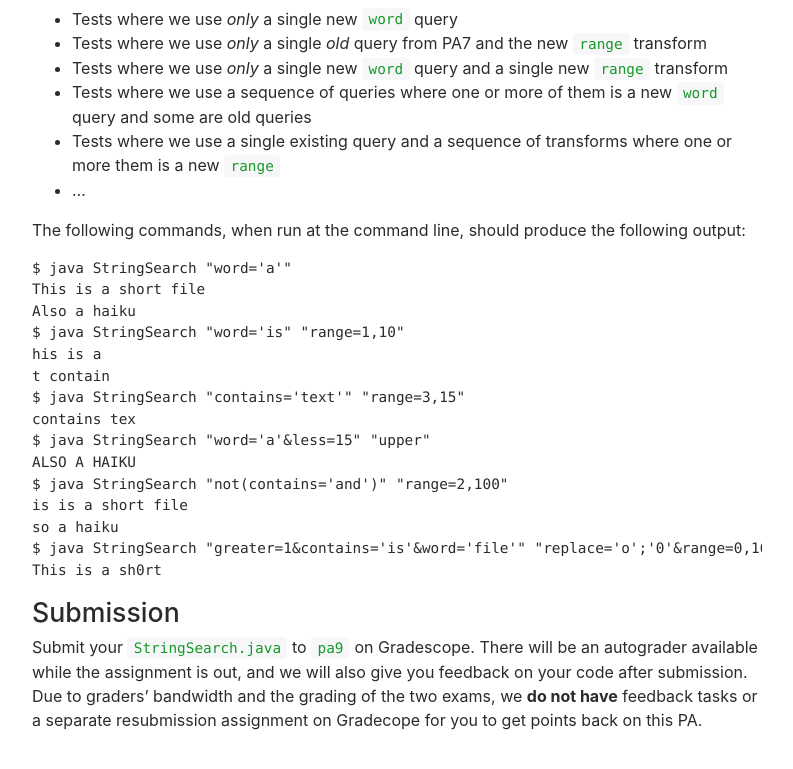
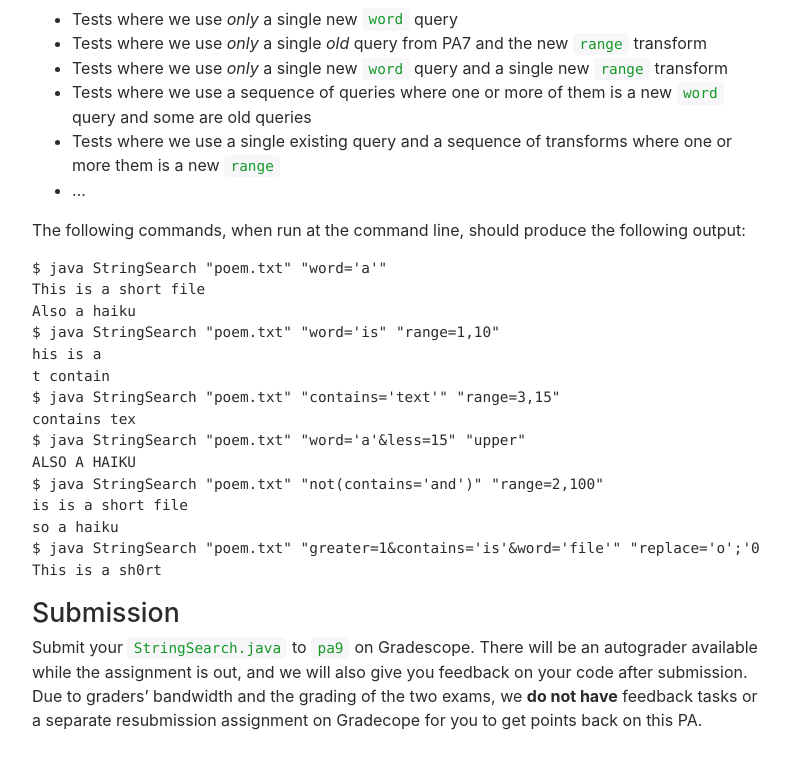
Before and after one commit to ucsd-cse11-s20/ucsd-cse11-s20.github.io, a Jekyll site: the page built from pa9/index.md, in a window 1280 px wide and 900 px high, scrolled down 2176 px. Shown: the top 769 px of the window, without its empty margins (243-1036 px from the left). Built offline with Jekyll 4.4.1, drawn with Linux system fonts in a browser that asks for light colours; nearby versions of some CDN libraries.

Commit message:
Update index.md

````diff
--- a/pa9/index.md
+++ b/pa9/index.md
@@ -110,20 +110,20 @@ We will use the following kinds of tests to grade your code:
 
 The following commands, when run at the command line, should produce the following output:
 ```
-$ java StringSearch "word='a'"
+$ java StringSearch "poem.txt" "word='a'"
 This is a short file
 Also a haiku
-$ java StringSearch "word='is" "range=1,10"
+$ java StringSearch "poem.txt" "word='is" "range=1,10"
 his is a
 t contain
-$ java StringSearch "contains='text'" "range=3,15"
+$ java StringSearch "poem.txt" "contains='text'" "range=3,15"
 contains tex
-$ java StringSearch "word='a'&less=15" "upper"
+$ java StringSearch "poem.txt" "word='a'&less=15" "upper"
 ALSO A HAIKU
-$ java StringSearch "not(contains='and')" "range=2,100"
+$ java StringSearch "poem.txt" "not(contains='and')" "range=2,100"
 is is a short file
 so a haiku
-$ java StringSearch "greater=1&contains='is'&word='file'" "replace='o';'0'&range=0,16"
+$ java StringSearch "poem.txt" "greater=1&contains='is'&word='file'" "replace='o';'0'&range=0,16"
 This is a sh0rt
 ```
 
````
